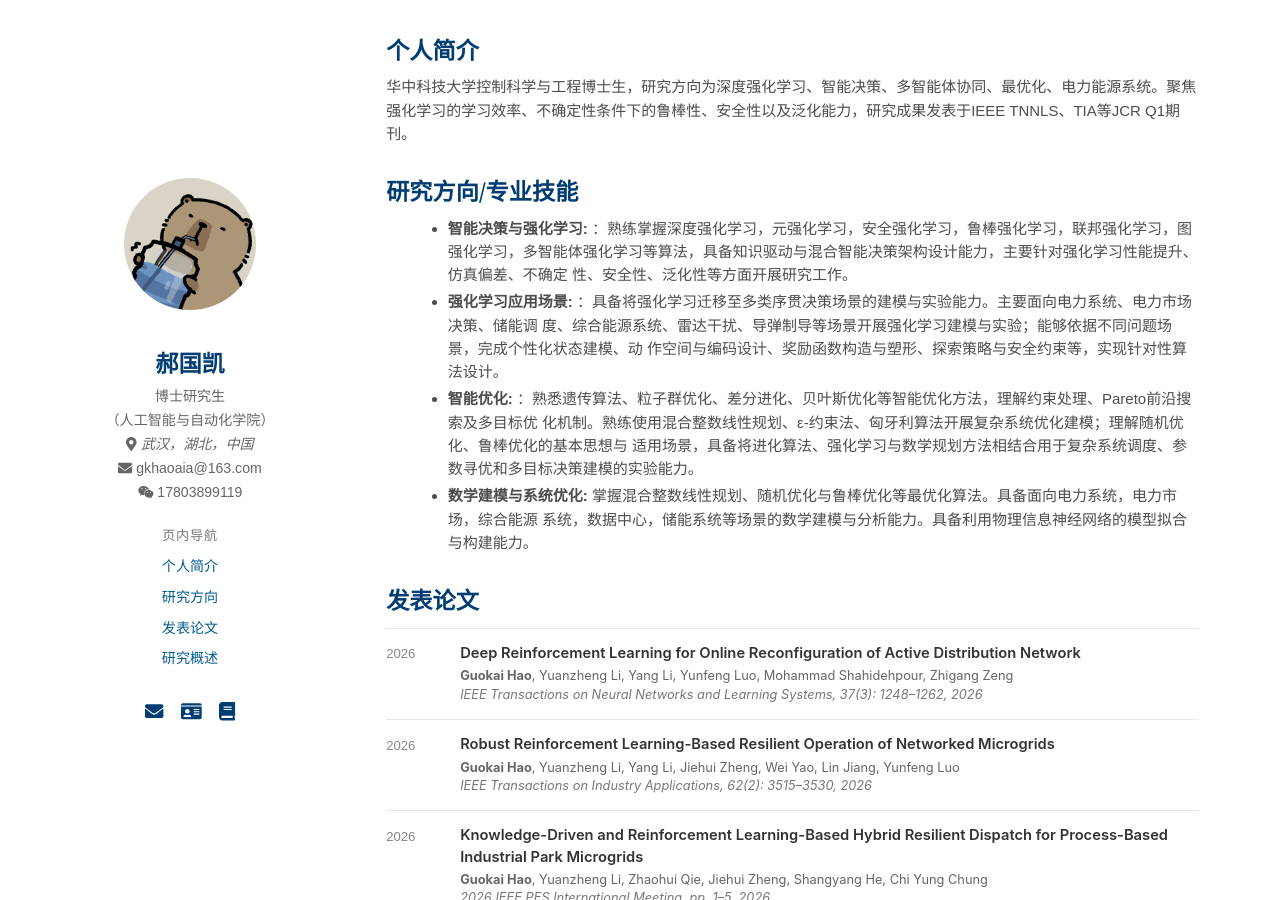
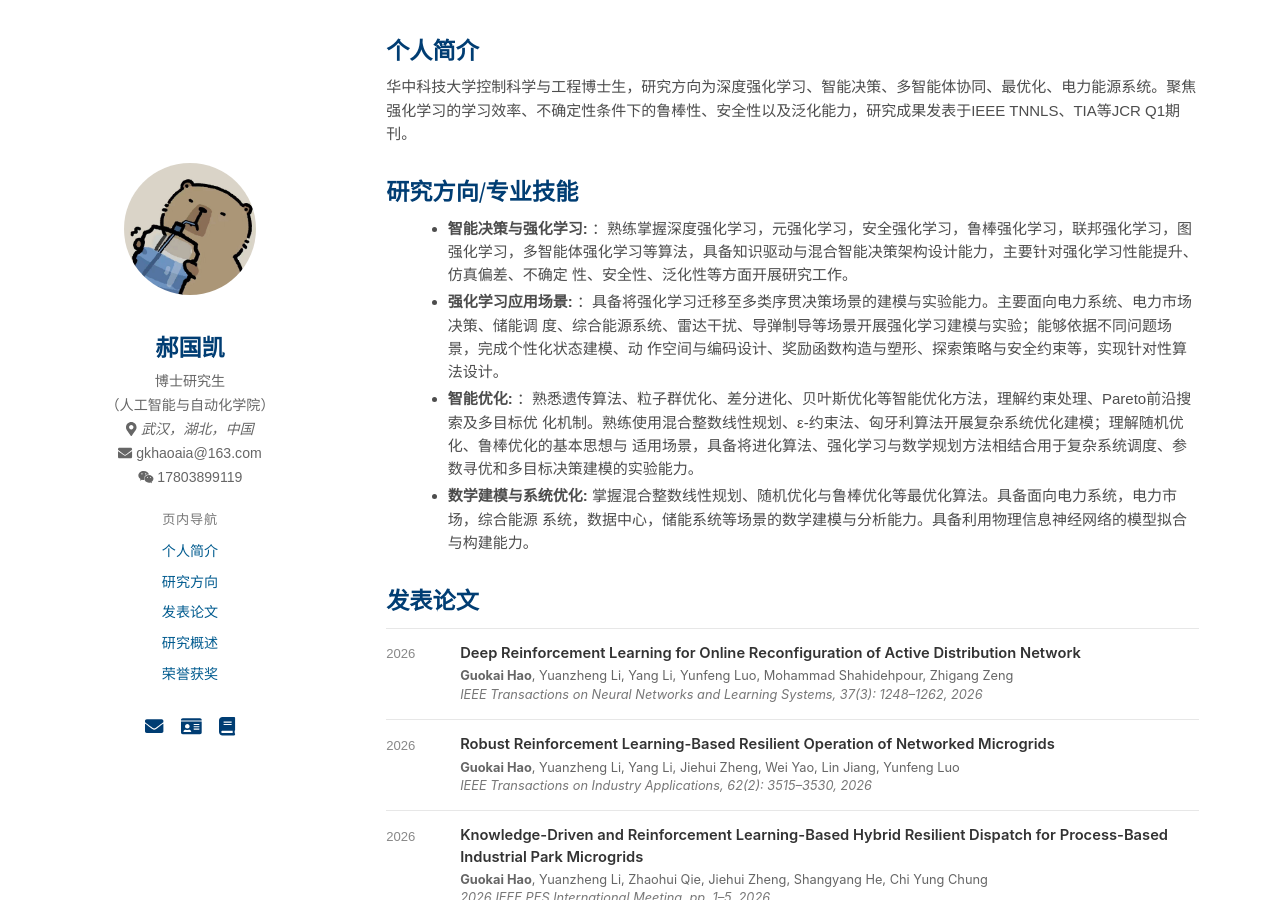
Before and after one commit to guokai-hao/guokai-hao.github.io, a Jekyll site: the page built from index.html, in a window 1280 px wide and 900 px high. Built offline with Jekyll 4.4.1, drawn with Linux system fonts in a browser that asks for light colours; nearby versions of some CDN libraries.

Commit message:
Update navigation.yml

```diff
--- a/_data/navigation.yml
+++ b/_data/navigation.yml
@@ -9,3 +9,6 @@
 
 - title: "研究概述"
   url: "/#overview"
+
+- title: "荣誉获奖"
+  url: "/#honors"
```
